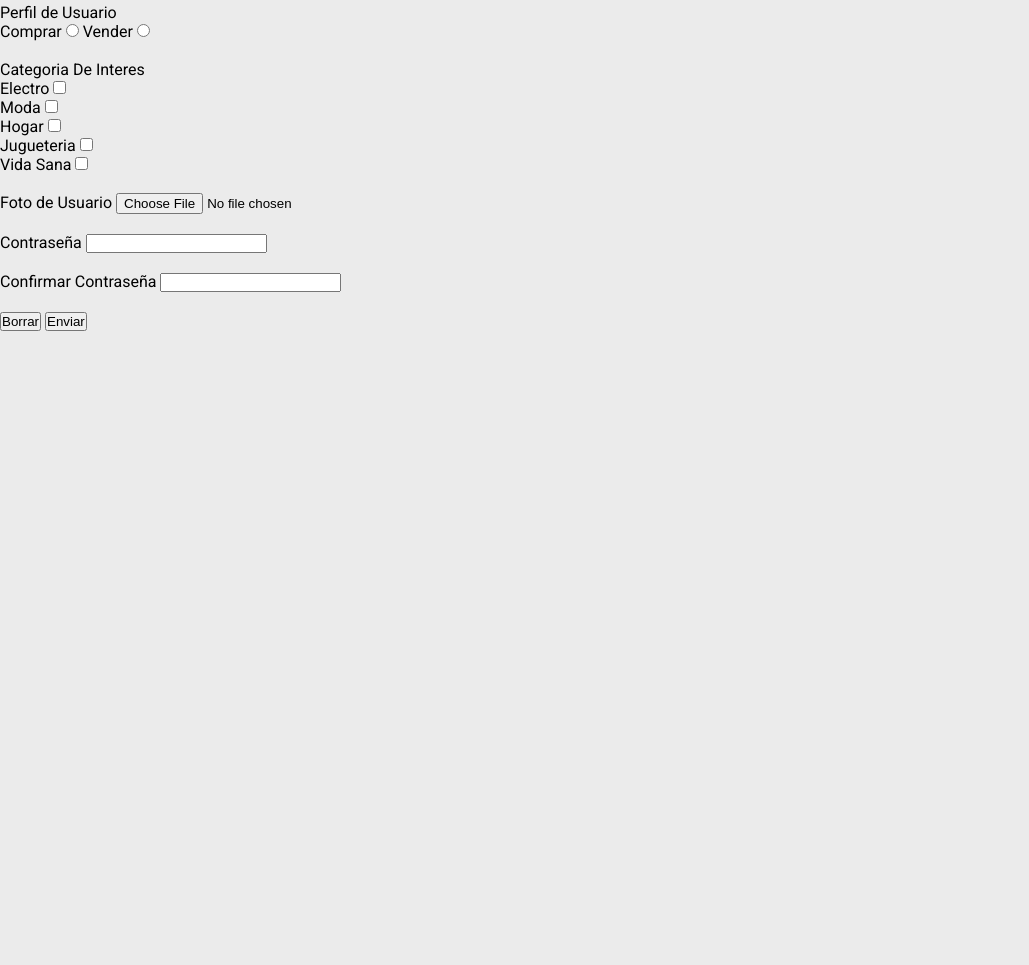
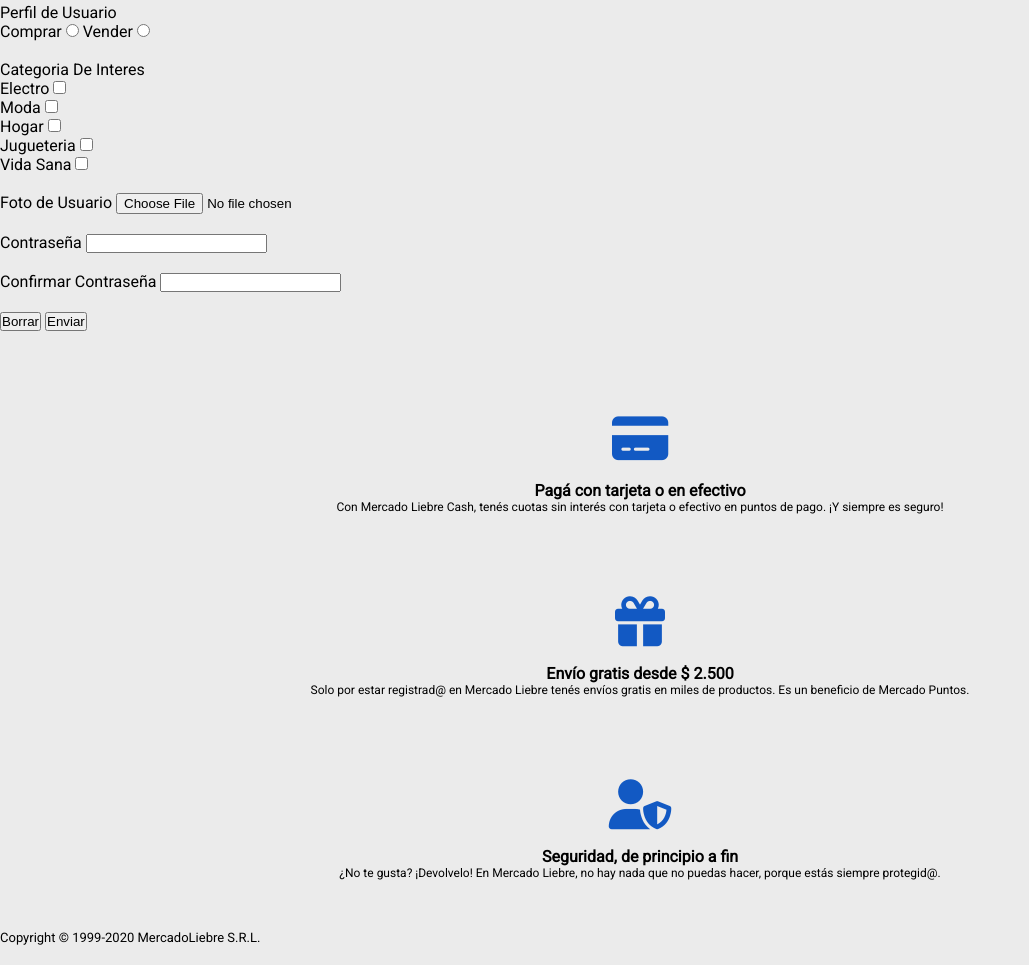
Before and after one commit to Pablo-Brizuela/clase-mercado-libre-14, a website: page views/register.html in a window 1280 px wide. Shown: the part 697-1662 px from the top of the page, without its empty margins (0-1029 px from the left). Before the commit the page ends 1028 px from the top, so only its background shows below. Drawn offline with Linux system fonts and the light colour scheme; files that its build step writes are made by us from their sources; files whose address does not match are found by name.

Commit message:
Creando Footer

```diff
--- a/public/css/styles.css
+++ b/public/css/styles.css
@@ -160,6 +160,35 @@
 
 }
 
+.iconoFoder{
+
+    height:60px;
+    margin: 0 auto;
+    font-size: 50px;
+    text-align: center;
+    color:#1259c3;
+    margin-bottom: 10px;
+    margin-top: 80px;
+
+}
+
+
+h4{
+    text-align: center;
+}
+
+p{
+    text-align: center;
+    margin: 0px 30px 5px 30px;
+
+}
+
+.pieDePagina{
+    text-align:left;
+    font-size: 13px;
+    margin: 50px 0px 20px 0px ;
+
+ }
 @media (min-width: 361px){
 
 
@@ -248,35 +277,7 @@
     }
 
 }
-.iconoFoder{
 
-    height:60px;
-    margin: 0 auto;
-    font-size: 50px;
-    text-align: center;
-    color:#1259c3;
-    margin-bottom: 10px;
-    margin-top: 80px;
-
-}
-
-
-h4{
-    text-align: center;
-}
-
-p{
-    text-align: center;
-    margin: 0px 30px 5px 30px;
-
-}
-
-.pieDePagina{
-    text-align:left;
-    font-size: 13px;
-    margin: 50px 0px 20px 0px ;
-
- }
 @media (min-width: 769px){
     main section div.products article{
         width: 22%;
--- a/views/register.html
+++ b/views/register.html
@@ -6,6 +6,7 @@
     <title>Bienvenidxs a MercadoLiebre</title>
     <meta name="viewport" content="width=device-width, initial-scale=1.0">
     <link href="https://fonts.googleapis.com/css2?family=Roboto&display=swap" rel="stylesheet">
+    <link href="https://cdnjs.cloudflare.com/ajax/libs/font-awesome/6.1.1/css/all.min.css" rel="stylesheet"	/>
     <link rel="stylesheet" href="https://cdnjs.cloudflare.com/ajax/libs/font-awesome/5.11.2/css/all.min.css">
     <link rel="stylesheet" href="css/styles.css">
 </head>
@@ -121,4 +122,36 @@
 
 </form>
 
+<footer>
+    <div class="iconoFoder">
+    <i class="fa-solid fa-credit-card"></i>
+    </div>
+     <div>
+    <h4></i>Pagá con tarjeta o en efectivo</h4>
+    <p>Con Mercado Liebre Cash, tenés cuotas sin interés con tarjeta o efectivo en
+        puntos de pago. ¡Y siempre es seguro!</p>
+       </div>
+ <div class="iconoFoder">
+    <i class="fa-solid fa-gift"></i>
+       </div>
+      <div>
+    <h4>Envío gratis desde $ 2.500</h4>
+    <p>Solo por estar registrad@ en Mercado Liebre tenés envíos gratis en miles de
+        productos. Es un beneficio de Mercado Puntos.</p>
+      </div>
+      <div class="iconoFoder">
+        <i class="fa-solid fa-user-shield"></i>
+      </div>
+      <div>
+    <h4>Seguridad, de principio a fin</h4>
+    <p>¿No te gusta? ¡Devolvelo! En Mercado Liebre, no hay nada que no puedas hacer,
+        porque estás siempre protegid@.</p>
+     </div>
+<div >
+    <p class="pieDePagina">Copyright © 1999-2020 MercadoLiebre S.R.L.</p>
+</div>
+</footer>
+
+</body>
+
 </html>
```
Also changed, not shown: views/login.html (+32 -0 lines).
